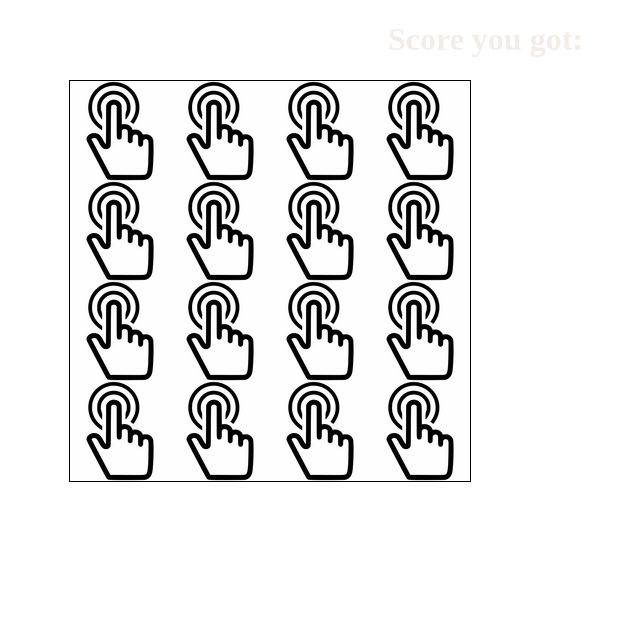
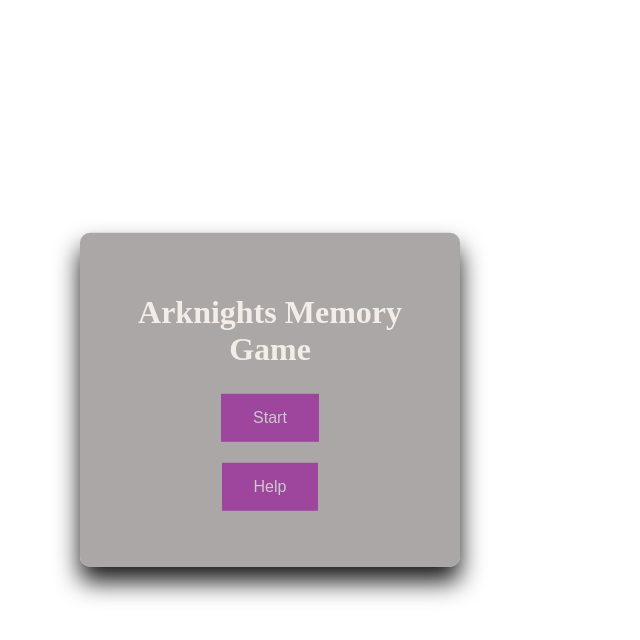
Before and after one commit to FuteLuo/EECS-368-Memory-Game, a plain HTML site: page index.html in a window 1280 px wide. Shown: the whole page, without its empty margins (370-1010 px from the left). Drawn offline with Linux system fonts and the light colour scheme.

Commit message:
Adding menu and Help information

```diff
--- a/index.html
+++ b/index.html
@@ -6,13 +6,21 @@
     <link rel="stylesheet" href="style.css"></link>
 </head>
 <body class="background">
-        <div class = "CheckWon">
-            <h2>Please refresh the page to restart</h2>
+        <div id="Menustatus" class="container">
+            <h1>Arknights Memory Game</h1>
+                <ul class="Menu">
+                    <li><button class="button" id="StartGame">Start</button></li>
+                    <li><button class="button" id="Help">Help</button></li>
+                </ul>
         </div>
-        <h1>Score you got:<span id="score"></span></h1>
+        <div id="play" class="playgame">
+            <div class = "CheckWon">
+                <h2>Please refresh the page to restart</h2>
+            </div>
+            <h2>Cards you got:<span id="score"></span></h1>
+            <div class="grid"></div>
+        </div>
 
-        <div class="grid">
-        </div>
 
 </body>
 <script src="script.js"></script>
--- a/script.js
+++ b/script.js
@@ -80,13 +80,25 @@
  const grid = document.querySelector('.grid');
  const result = document.querySelector('#score');
  const won = document.querySelector('.CheckWon');
+ const play = document.querySelector('.playgame');
+ const menu = document.getElementById('Menustatus');
+
+ play.style.display = 'none';
  won.style.display = 'none';
 
  var chosen = [];
  var chosenID = [];
  var Won = [];
+ //Help Menu
+ document.querySelector('#Help').addEventListener('click', function() {
+    alert('The player chooses a card and carefully turns it over. Be sure not to bother the surrounding cards. The player then selects another card and turns it over. If the two cards are a matching pair for example two Red then both card been fliped and Choose another card');
+})
+ //Start the Game
+ document.querySelector('#StartGame').addEventListener('click', function(){
+    play.style.display ='block';
+    menu.style.display ='none';
 
- //create board
+    //create board
     function board() {
         for(let i = 0; i< cArray.length; i++){
             var card = document.createElement('img');
@@ -143,6 +155,7 @@
 
  //showing the board;
  board();
+ })
 
 
 
--- a/style.css
+++ b/style.css
@@ -8,13 +8,48 @@
 
 }
 
+.container {
+    width: 300px;
+    padding: 40px;
+    position: absolute;
+    top: 50%;
+    left: 50%;
+    transform: translate(-50%, -50%);
+    background: rgba(151, 146, 146, 0.8);
+    text-align: center;
+    box-shadow: 0 15px 25px rgba(0,0,0,.9);
+    border-radius: 10px;
+}
+
+.button {
+    background-color: #9e459e;
+    border: none;
+    color: rgb(202, 202, 202);
+    padding: 15px 32px;
+    text-align: center;
+    text-decoration: none;
+    display: inline-block;
+    font-size: 16px;
+    margin: 4px 2px;
+    cursor: pointer;
+  }
+
+ul.Menu {
+    text-align: center;
+    padding: 0;
+    margin: 0;
+    list-style: none;
+}
+ul.Menu li {
+    margin: 0.8em 0;
+}
+
 h2 {
     margin-left: 750px;
     color:#F4ECE6;
 }
 
 h1 {
-   margin-left: 750px;
    color: #F4ECE6;
 }
 
@@ -24,4 +59,5 @@
 
 .background{
     background-image: url("image/background.jpg");
+
 }
```
